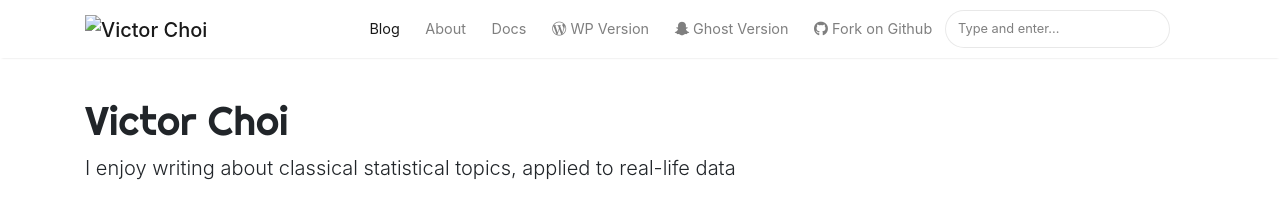
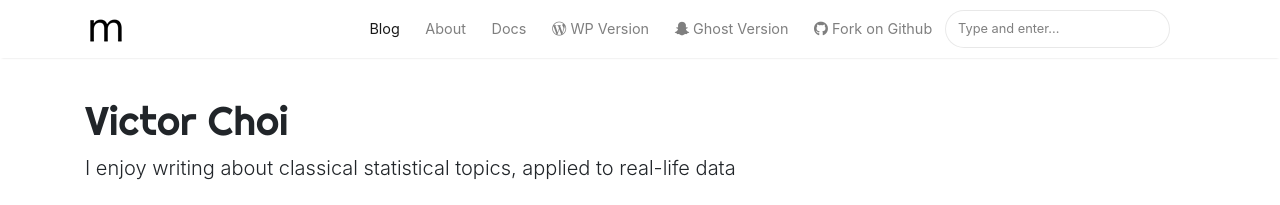
Before and after one commit to vdchoi/vdchoi.github.io, a Jekyll site: the page built from index.md, in a window 1280 px wide. Shown: the top 205 px of the page. Built offline with Jekyll 4.4.1, drawn with Linux system fonts in a browser that asks for light colours; nearby versions of some CDN libraries; our own code applies the rules of GitHub Pages for plain Markdown files; the list of posts is cut into pages by our own code.

Commit message:
Add logo

```diff
--- a/_config.yml
+++ b/_config.yml
@@ -2,6 +2,8 @@
 name: "Victor Choi"
 title: "Welcome to my Personal Website"
 description: "I enjoy writing about classical statistical topics, applied to real-life data"
+logo: 'assets/images/logo.png'
+favicon: 'assets/images/logo.png'
 baseurl: ''
 include: ["_pages"]
 permalink: /:title/
```
